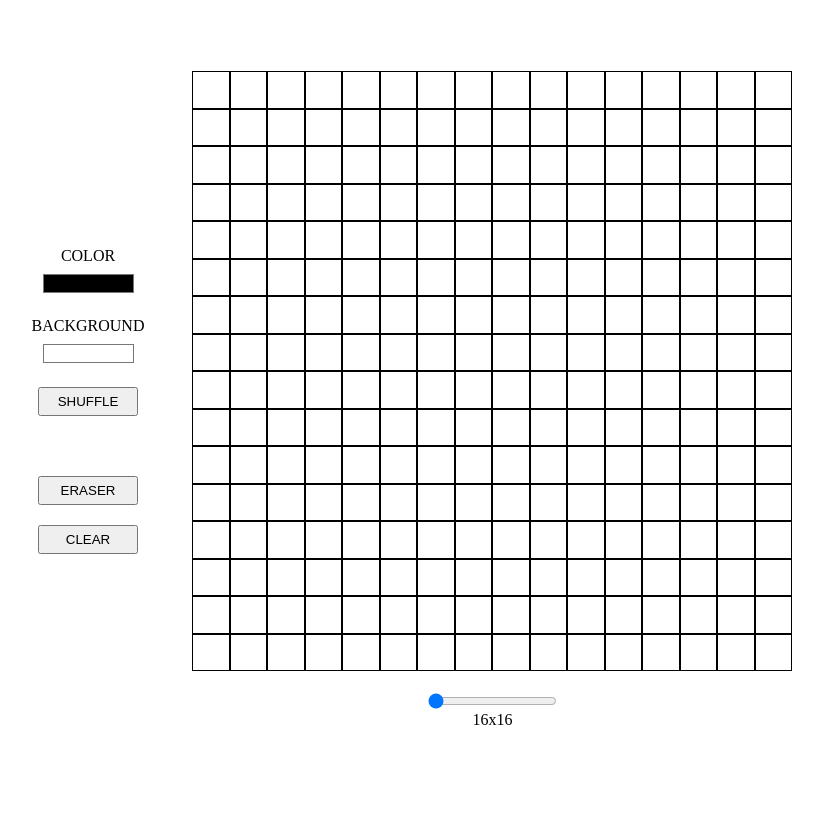
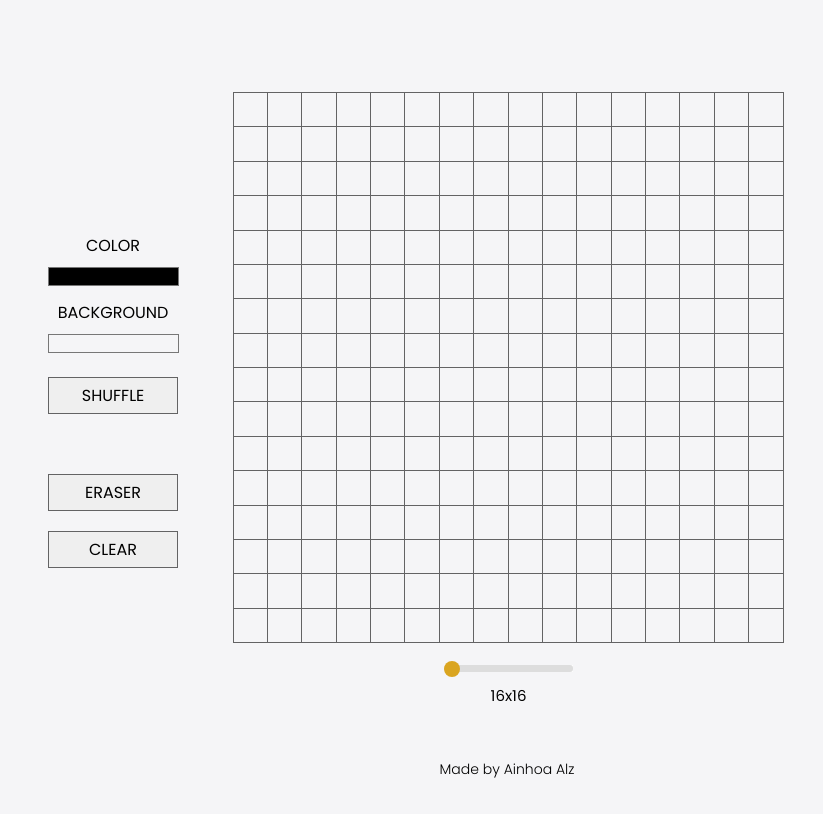
Before and after one commit to ainhoa-alz/etch-a-sketch, a plain HTML site: page index.html in a window 1280 px wide. Shown: the whole page, without its empty margins (143-966 px from the left). Drawn offline with Linux system fonts and the light colour scheme.

Commit message:
Add style

```diff
--- a/index.html
+++ b/index.html
@@ -16,7 +16,7 @@
                 </div>
                 <div class="background-picker">
                     <label for="backgroundPicker">BACKGROUND</label>
-                    <input type="color" id="backgroundPicker" value="#FFFFFF">
+                    <input type="color" id="backgroundPicker" value="#F5F5F7">
                 </div>
                 <div>
                     <button class="random-color">SHUFFLE</button>
@@ -38,13 +38,9 @@
                 </div>
             </div>
 
-
-
-
-
-
          </div>
 
+         <footer>Made by Ainhoa Alz</footer>
     <script src="main.js"></script>
     </body>
 
--- a/main.js
+++ b/main.js
@@ -10,14 +10,14 @@ document.addEventListener("DOMContentLoaded", function(){
 
 
     let currentColor = colorPicker.value || "#000000";
-    let backgroundColor = backgroundPicker.value || "#FFFFFF";
+    let backgroundColor = backgroundPicker.value || "#F5F5F7";
     let eraserMode = false;
     let randomMode = false;
 
     function createGrid(size){
         gridContainer.innerHTML = "";
 
-        const squareSize = 600 / size - 2;
+        const squareSize = 550 / size - 2;
 
         for (let i = 0; i < size * size; i++){
             const square = document.createElement("div");
@@ -56,7 +56,7 @@ document.addEventListener("DOMContentLoaded", function(){
     });
 
     backgroundPicker.addEventListener("input", function(){
-        backgroundColor = backgroundPicker.value || "#FFFFFF";
+        backgroundColor = backgroundPicker.value || "#F5F5F7";
         gridContainer.style.backgroundColor = backgroundColor;
     });
 
--- a/style.css
+++ b/style.css
@@ -1,10 +1,28 @@
+@import url('https://fonts.googleapis.com/css2?family=Poppins:ital,wght@0,100;0,200;0,300;0,400;0,500;0,600;0,700;0,800;0,900;1,100;1,200;1,300;1,400;1,500;1,600;1,700;1,800;1,900&display=swap');
+
 body {
     height: 100vh;
+    padding: 0;
+    padding-bottom: 40px;
     margin: 0;
-    padding: 0;
     display: flex;
+    flex-direction:column;
     justify-content: center;
     align-items: center;
+    background-color: #F5F5F7;
+    font-family: "Poppins", sans-serif;
+    overflow:hidden;
+}
+footer{
+    font-size:14px;
+    padding-bottom:20px;
+    padding-top:60px;
+    padding-left: 20px;
+    bottom: 0;
+    position: fixed;
+    text-align: center;
+    align-content: center;
+    font-weight: 300;
 }
 
 .game-container {
@@ -27,6 +45,7 @@ body {
     display: flex;
     flex-direction: column;
     align-items: center;
+    font-family: "Poppins", sans-serif;
 }
 
 .controls {
@@ -36,46 +55,93 @@ body {
 .color-picker, .background-picker{
     gap:5px;
 }
-.clear, .background-picker, .random-color{
+.clear, .random-color{
     margin-top:20px;
+}
+
+.background-picker {
+    margin-top: 10px;
 }
 
 .eraser{
     margin-top:60px;
+
 }
 
 .eraser, .random-color, .clear  {
-    width:100px;
+    width:130px;
     padding: 5px;
+    font-size: 16px;
+    font-family: "Poppins", sans-serif;
+    border: 1px solid #636364;
 }
 
 #backgroundPicker, #colorPicker{
-    width:105px;
+    width:145px;
     border:none;
     padding: 0px 5px;
     background-color: transparent;
 
 }
 
-
-
 .eraser.active, .random-color.active{
-    background-color: red;
+    background-color: #574CF9;
+    color: white;
+    border: 1px solid #636364;
 }
 
 .grid-container {
-    width: 600px;
+    width: 550px;
     display: flex;
     flex-wrap: wrap;
 }
 
+.grid-size{
+    margin-top:10px;
+    font-size: 15px;
+}
+
 .square {
-    border: 1px solid black;
+    border: 1px solid #636364;
     width: 35px;
     height: 35px;
+    margin-left: -1px;
+    margin-top:-1px;
+    padding-left: 1px;
+    padding-top:1px;
 }
 
 .slider {
     margin-top: 20px;
     text-align: center;
 }
+
+input[type=range]{
+    -webkit-appearance: none;
+}
+
+input[type=range]::-webkit-slider-runnable-track {
+    width: 300px;
+    height: 7px;
+    background: #ddd;
+    border: none;
+    border-radius: 3px;
+}
+
+input[type=range]::-webkit-slider-thumb {
+    -webkit-appearance: none;
+    border: none;
+    height: 16px;
+    width: 16px;
+    border-radius: 50%;
+    background: goldenrod;
+    margin-top: -4px;
+}
+
+input[type=range]:focus {
+    outline: none;
+}
+
+input[type=range]:focus::-webkit-slider-runnable-track {
+    background: #ccc;
+}
```
